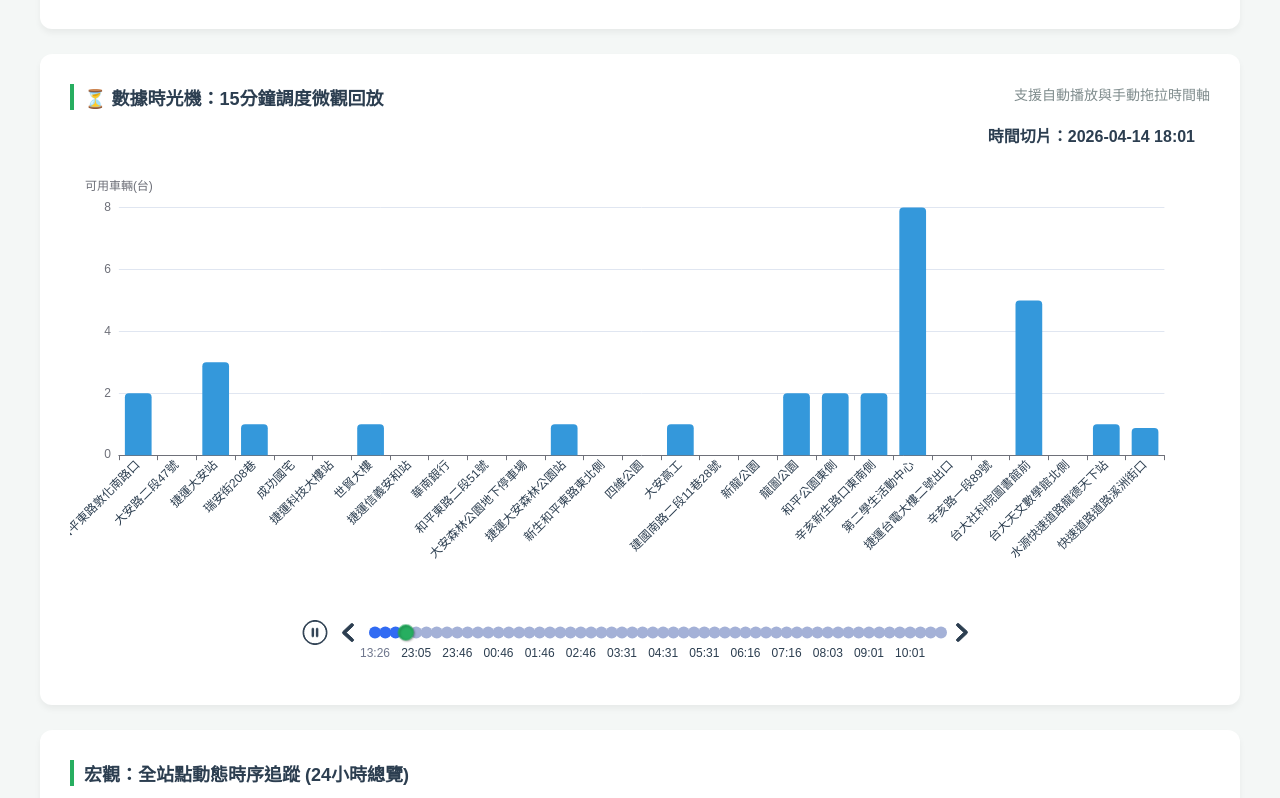
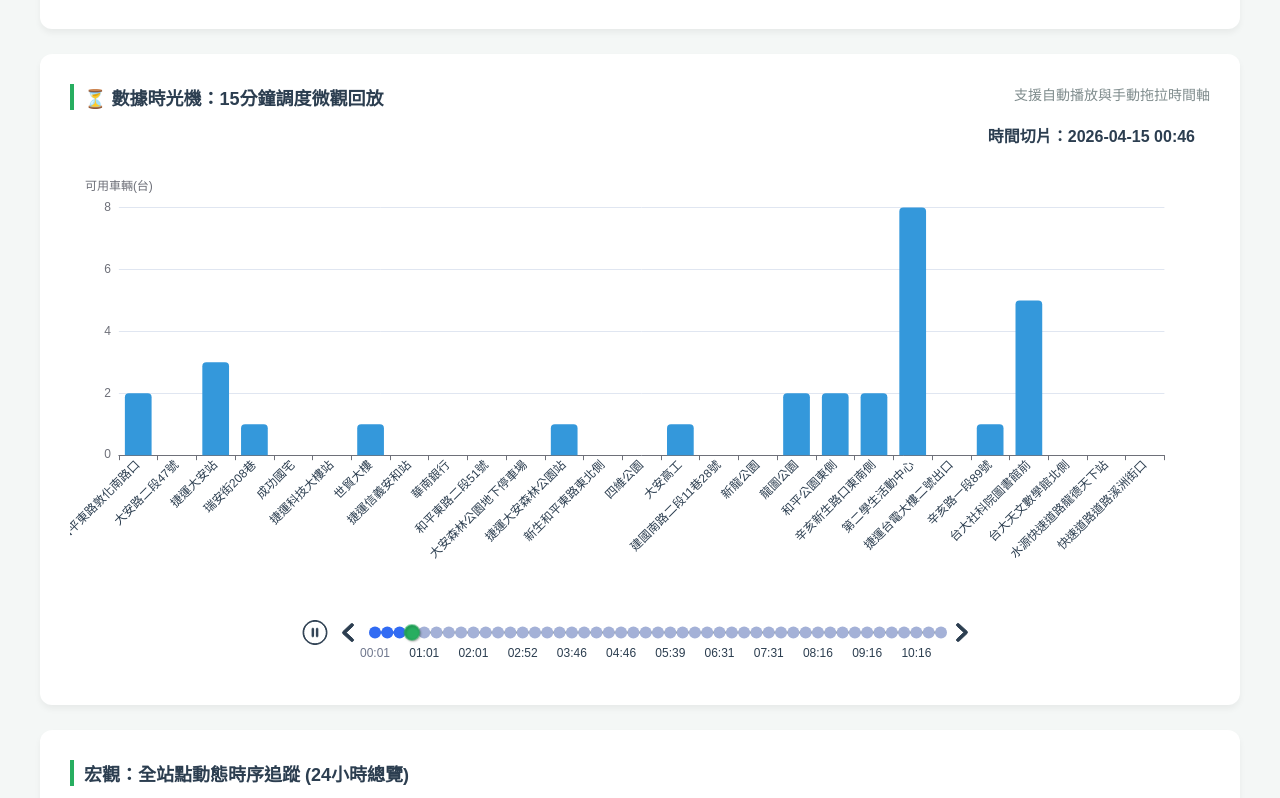
Before and after one commit to a13a5510-ctrl/moovo-tracker, a plain HTML site: page index.html in a window 1280 px wide. Shown: the part 522-1320 px from the top of the page. Drawn offline with nearby package versions, Linux system fonts and the light colour scheme.

Commit message:
Update index.html

```diff
--- a/index.html
+++ b/index.html
@@ -175,9 +175,18 @@
                 // 讀取時序歷史
                 try {
                     const resTrend = await fetch('./history_trend.json?t=' + ts);
-                    trendHistory = await resTrend.json();
+                    const allHistory = await resTrend.json();
+
+                    if (allHistory.length > 0) {
+                        // 🌟 大師的時間過濾魔法：
+                        // 1. 取得陣列中「最新一筆資料」的日期部分 (例如 "2026-04-15")
+                        const latestDate = allHistory[allHistory.length - 1].time.split(' ')[0];
+
+                        // 2. 嚴格過濾：只保留時間字串中包含「最新日期」的紀錄
+                        // 這樣就能完美切斷昨天的尾巴，保證時間軸永遠從今天的 00:00 或 00:01 開始！
+                        trendHistory = allHistory.filter(item => item.time.includes(latestDate));
+                    }
                 } catch(e) { console.warn("尚未建立歷史趨勢檔案"); }
-
                 renderSnapshotChart('bar');
                 if(trendHistory.length > 0) {
                     renderTrendChart();
```
